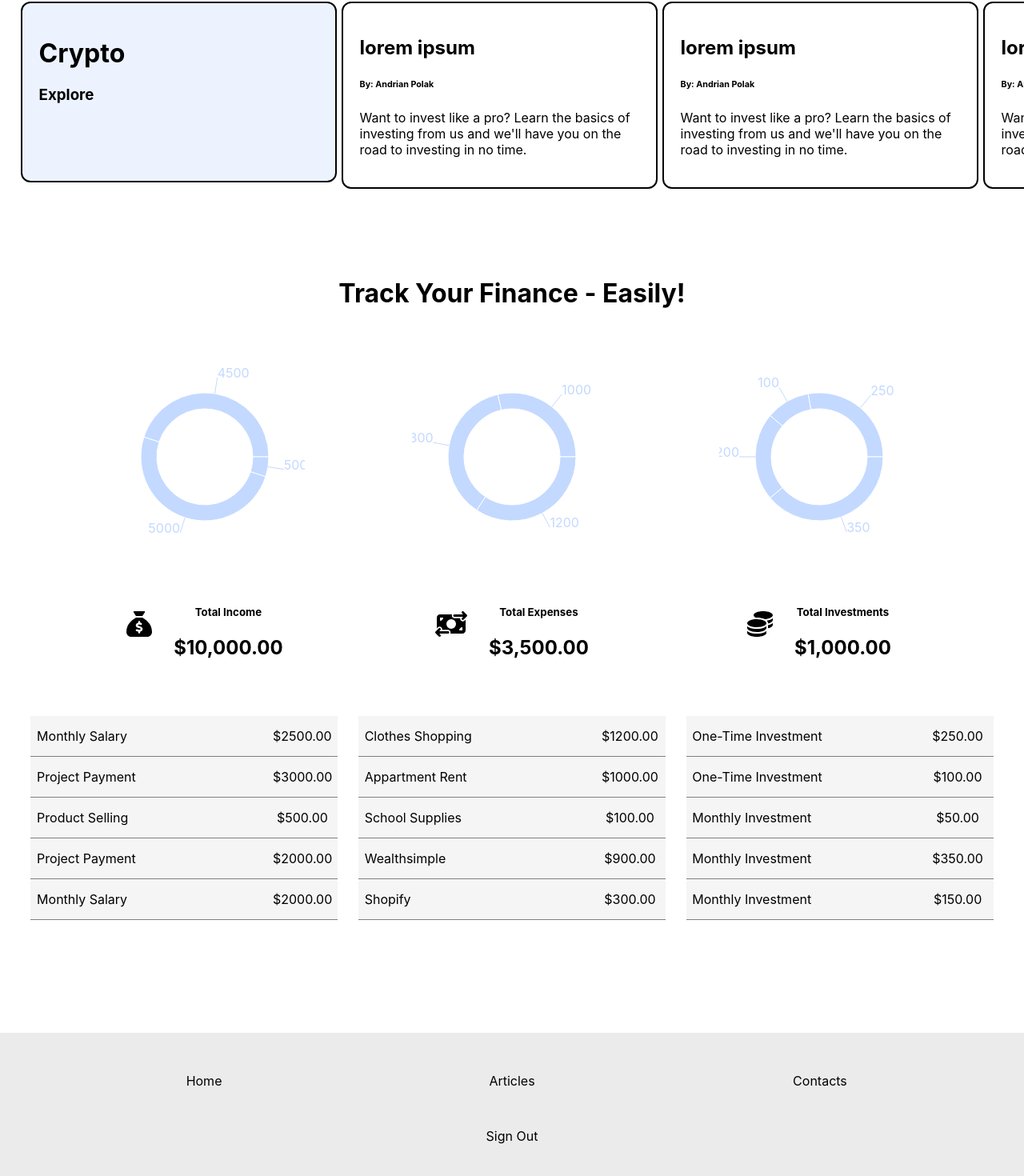
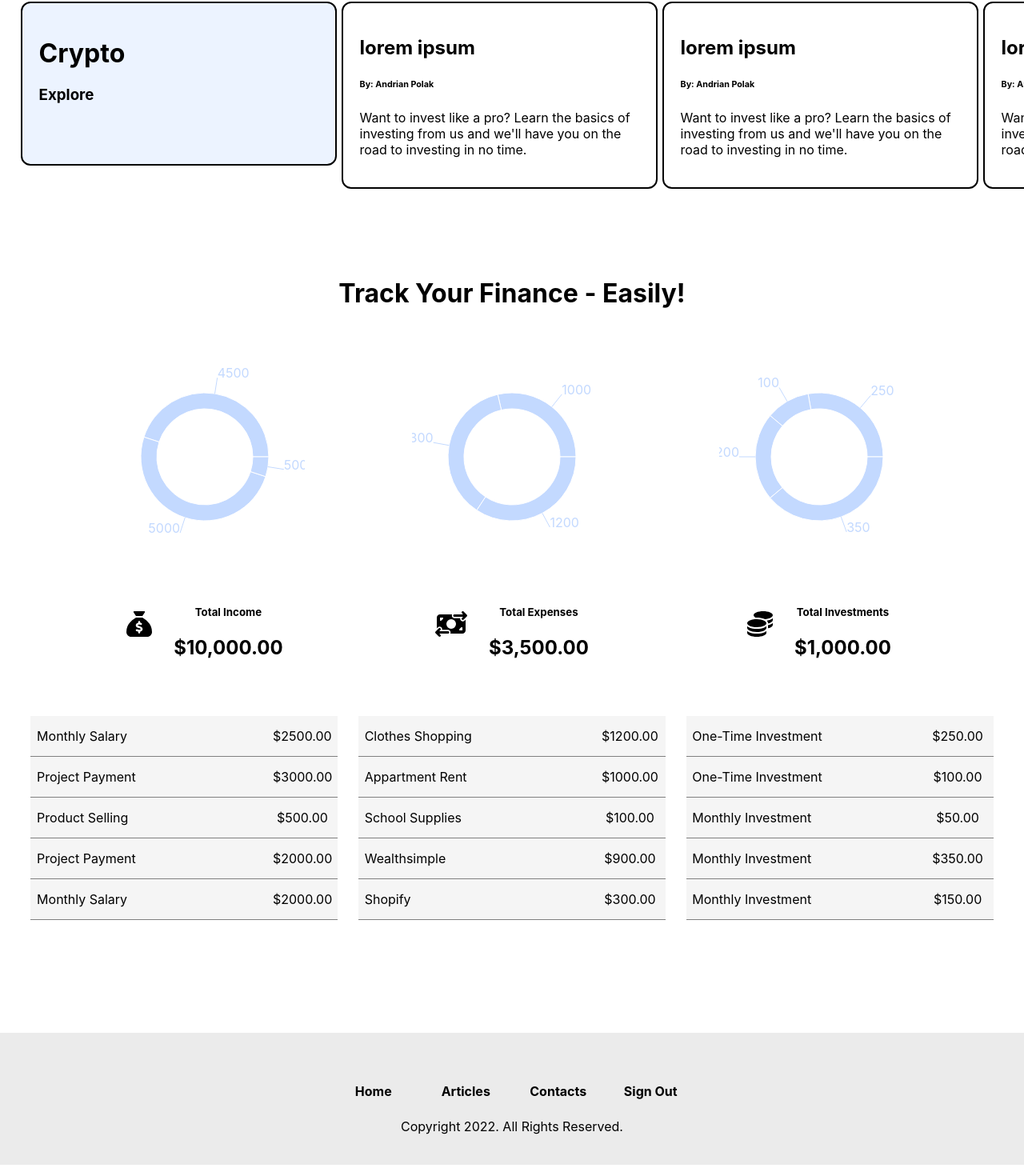
Before and after one commit to Uniinvesting/Main-Page, a React (Create React App) app in the folder uniinvesting_main_page/: page / in a window 1280 px wide. Shown: the part 767-2237 px from the top of the page at 80% size. Built offline with nearby package versions, Linux system fonts and the light colour scheme.

Commit message:
final touches on the footer

```diff
--- a/uniinvesting_main_page/src/App.css
+++ b/uniinvesting_main_page/src/App.css
@@ -45,7 +45,7 @@
   width: 50%;
 }
 
-a {
+.scroll-a {
   width: 100%;
   flex: 0 0 27.33%;
   margin: 2%;
@@ -77,7 +77,7 @@ section {
 }
 
 .section-box{
-  padding-bottom: 22%;
+  padding-bottom: 16%;
   background: #ecf3ff;
 }
 .space-top {
@@ -175,9 +175,13 @@ div#investment{
 }
 a.footer-links {
   width: 10%;
+  text-decoration: none;
+  font-weight: 700;
+  color: black;
 }
 div#footer {
   background: #ebebeb;
   color: black;
   margin-top: 10%;
+  padding: 3%;
 }
--- a/uniinvesting_main_page/src/components/scroll-section-one.js
+++ b/uniinvesting_main_page/src/components/scroll-section-one.js
@@ -4,7 +4,7 @@ import {investing_scroll} from './data/scroll_one'
 export default function Scroll_section_one() {
   return (
     <div className='scroll-section'>
-        <a href=''>
+        <a href='' className='scroll-a'>
             <div className='article-box section-box'>
                 <h1>Investing</h1>
                 <h3>Explore</h3>
@@ -12,7 +12,7 @@ export default function Scroll_section_one() {
         </a>
         {investing_scroll.map((data, key) => {
             return (
-                <a href={data.link}>
+                <a href={data.link} className='scroll-a'>
                     <div className='article-box' id={data.id} key={key}>
                         <h2>{data.name}</h2>
                         <h6>By: {data.author}</h6>
--- a/uniinvesting_main_page/src/components/scroll-section-three.js
+++ b/uniinvesting_main_page/src/components/scroll-section-three.js
@@ -4,7 +4,7 @@ import {crypto_scroll} from './data/scroll_three'
 export default function Scroll_section_three() {
   return (
     <div className='scroll-section'>
-        <a href=''>
+        <a href='' className='scroll-a'>
             <div className='article-box section-box'>
                 <h1>Crypto</h1>
                 <h3>Explore</h3>
@@ -12,7 +12,7 @@ export default function Scroll_section_three() {
         </a>
         {crypto_scroll.map((data, key) => {
             return (
-                <a href={data.link}>
+                <a href={data.link} className='scroll-a'>
                     <div className='article-box' id={data.id} key={key}>
                         <h2>{data.name}</h2>
                         <h6>By: {data.author}</h6>
--- a/uniinvesting_main_page/src/components/scroll-section-two.js
+++ b/uniinvesting_main_page/src/components/scroll-section-two.js
@@ -4,7 +4,7 @@ import {personal_finance_scroll} from './data/scroll_two'
 export default function Scroll_section_two() {
   return (
     <div className='scroll-section'>
-        <a href=''>
+        <a href='' className='scroll-a'>
             <div className='article-box section-box'>
                 <h1>Personal Finance</h1>
                 <h3>Explore</h3>
@@ -12,7 +12,7 @@ export default function Scroll_section_two() {
         </a>
         {personal_finance_scroll.map((data, key) => {
             return (
-                <a href={data.link}>
+                <a href={data.link} className='scroll-a'>
                     <div className='article-box' id={data.id} key={key}>
                         <h2>{data.name}</h2>
                         <h6>By: {data.author}</h6>
```
